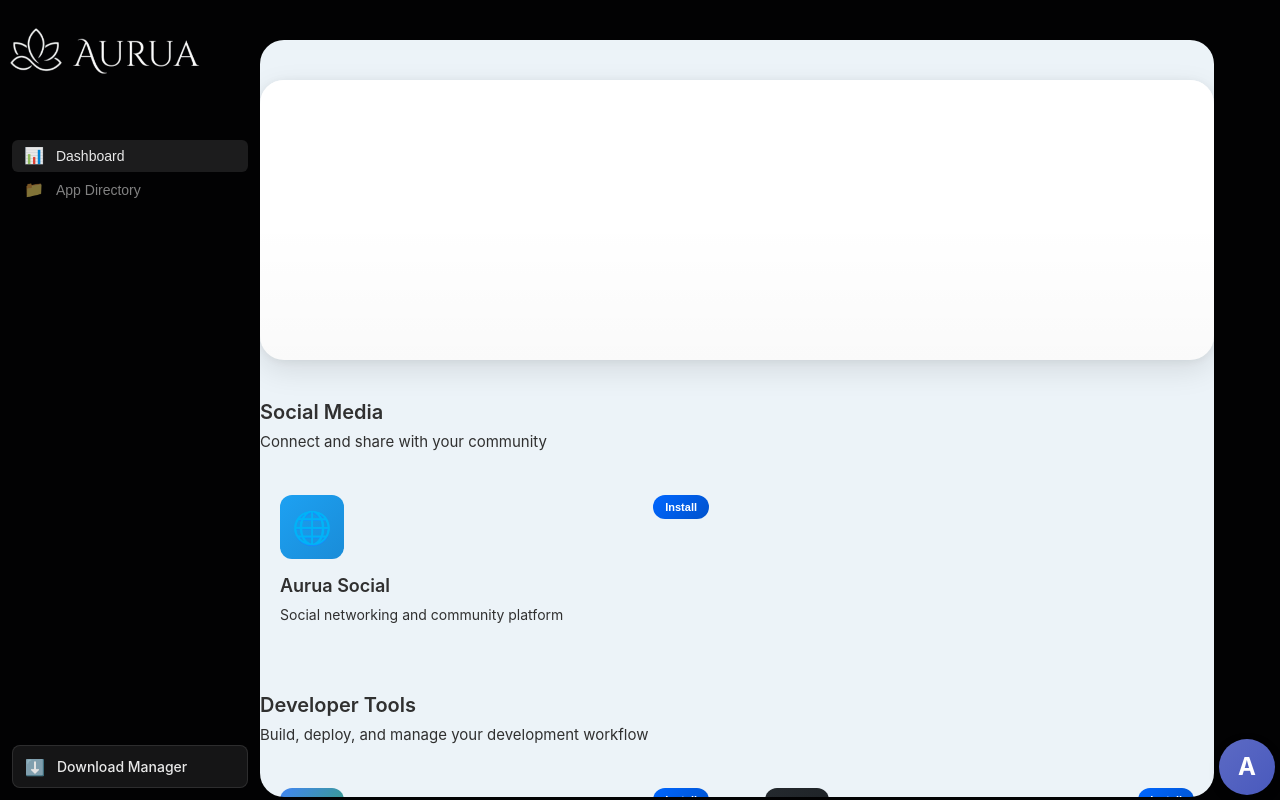
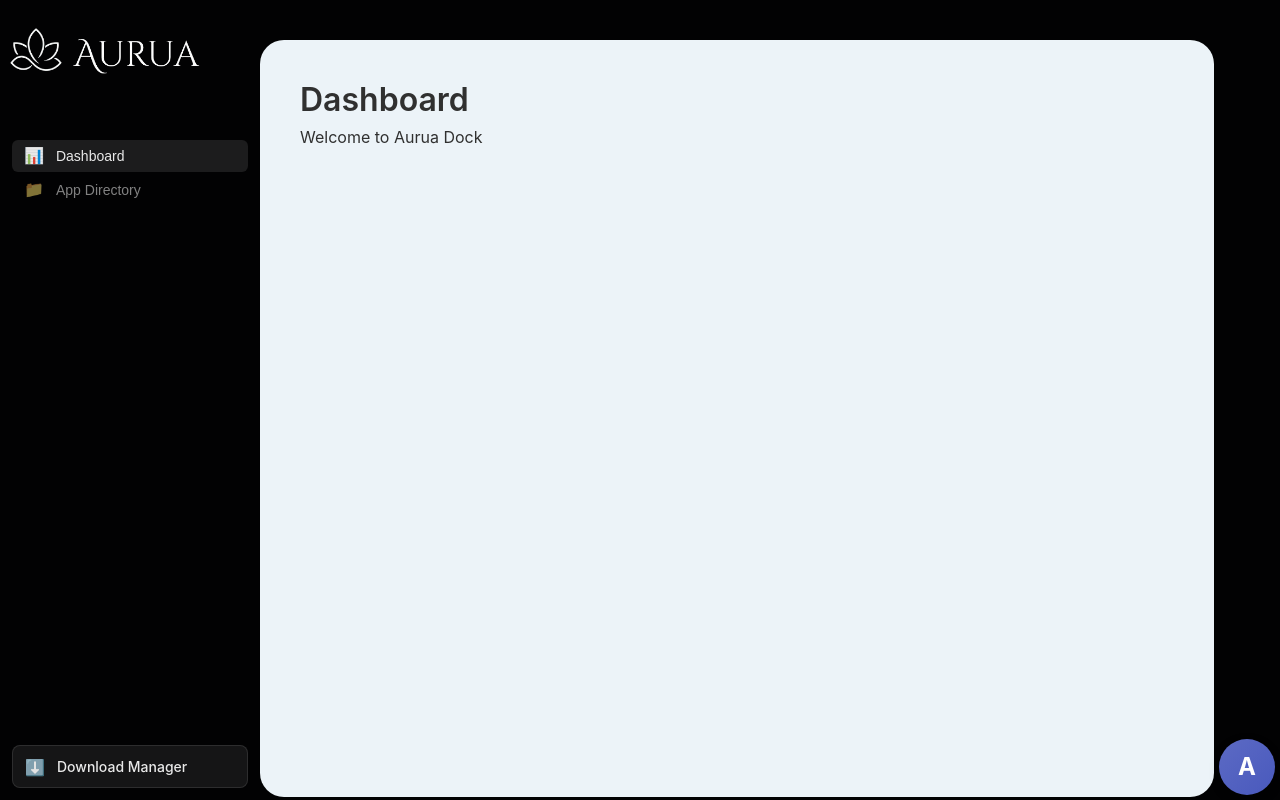
Before and after one commit to AuruaHQ/aurua-dock, a React (Vite) app: page / in a window 1280 px wide. Built offline with nearby package versions, Linux system fonts and the light colour scheme.

Commit message:
Separate Dashboard and App Directory into distinct pages with own folder structure

```diff
--- a/src/App.tsx
+++ b/src/App.tsx
@@ -1,11 +1,15 @@
 import { useState, useEffect } from 'react';
 import { TitleBar } from './components/TitleBar/TitleBar';
 import { Sidebar } from './components/Sidebar/Sidebar';
-import { AppCatalog } from './components/AppCatalog/AppCatalog';
+import { Dashboard } from './pages/Dashboard/Dashboard';
+import { AppDirectory } from './pages/AppDirectory/AppDirectory';
 import { Avatar } from './components/Avatar/Avatar';
 import './App.css';
 
+type View = 'dashboard' | 'app-directory';
+
 export default function App() {
+  const [currentView, setCurrentView] = useState<View>('dashboard');
   const [installedApps, setInstalledApps] = useState<string[]>([]);
 
   useEffect(() => {
@@ -23,10 +27,11 @@ export default function App() {
     <>
       <TitleBar />
       <div className="dock-app">
-        <Sidebar />
+        <Sidebar currentView={currentView} onViewChange={setCurrentView} />
 
         <main className="dock-main">
-          <AppCatalog onInstall={loadInstalledApps} />
+          {currentView === 'dashboard' && <Dashboard />}
+          {currentView === 'app-directory' && <AppDirectory onInstall={loadInstalledApps} />}
         </main>
       </div>
       <Avatar />
--- a/src/components/Sidebar/Sidebar.tsx
+++ b/src/components/Sidebar/Sidebar.tsx
@@ -1,17 +1,28 @@
 import { Logo } from '../Logo/Logo';
 import './Sidebar.css';
 
-export function Sidebar() {
+interface SidebarProps {
+  currentView: 'dashboard' | 'app-directory';
+  onViewChange: (view: 'dashboard' | 'app-directory') => void;
+}
+
+export function Sidebar({ currentView, onViewChange }: SidebarProps) {
   return (
     <aside className="sidebar">
       <Logo />
 
       <nav className="sidebar-nav">
-        <button className="sidebar-nav-item active">
+        <button
+          className={`sidebar-nav-item ${currentView === 'dashboard' ? 'active' : ''}`}
+          onClick={() => onViewChange('dashboard')}
+        >
           <span className="sidebar-nav-icon">📊</span>
           <span>Dashboard</span>
         </button>
-        <button className="sidebar-nav-item">
+        <button
+          className={`sidebar-nav-item ${currentView === 'app-directory' ? 'active' : ''}`}
+          onClick={() => onViewChange('app-directory')}
+        >
           <span className="sidebar-nav-icon">📁</span>
           <span>App Directory</span>
         </button>
--- /dev/null
+++ b/src/pages/AppDirectory/AppDirectory.css
@@ -0,0 +1,3 @@
+.app-directory {
+  height: 100%;
+}
--- /dev/null
+++ b/src/pages/AppDirectory/AppDirectory.tsx
@@ -0,0 +1,14 @@
+import { AppCatalog } from '../../components/AppCatalog/AppCatalog';
+import './AppDirectory.css';
+
+interface AppDirectoryProps {
+  onInstall: () => void;
+}
+
+export function AppDirectory({ onInstall }: AppDirectoryProps) {
+  return (
+    <div className="app-directory">
+      <AppCatalog onInstall={onInstall} />
+    </div>
+  );
+}
--- /dev/null
+++ b/src/pages/Dashboard/Dashboard.css
@@ -0,0 +1,20 @@
+.dashboard {
+  padding: 40px;
+}
+
+.dashboard-header {
+  margin-bottom: 40px;
+}
+
+.dashboard-header h1 {
+  font-size: 32px;
+  font-weight: 600;
+  color: var(--aurua-text);
+  margin: 0 0 8px 0;
+}
+
+.dashboard-header p {
+  font-size: 16px;
+  color: var(--aurua-text-muted);
+  margin: 0;
+}
--- /dev/null
+++ b/src/pages/Dashboard/Dashboard.tsx
@@ -0,0 +1,12 @@
+import './Dashboard.css';
+
+export function Dashboard() {
+  return (
+    <div className="dashboard">
+      <div className="dashboard-header">
+        <h1>Dashboard</h1>
+        <p>Welcome to Aurua Dock</p>
+      </div>
+    </div>
+  );
+}
```
